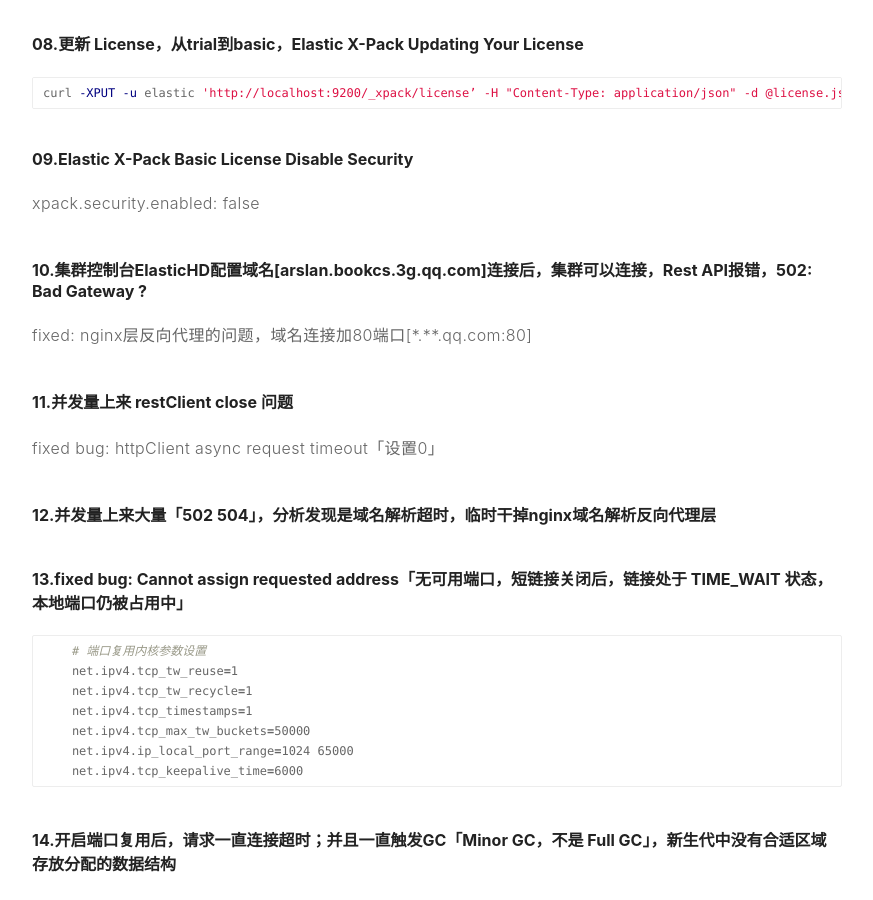
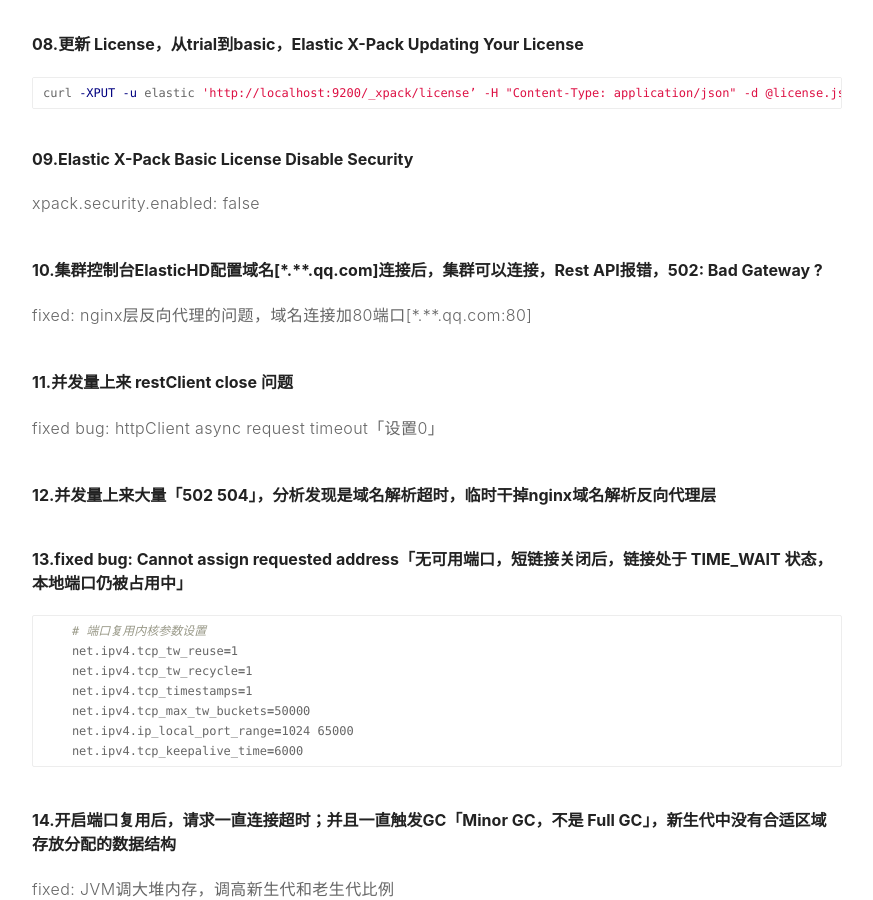
Before and after one commit to Jiangew/jiangew.github.io, a Jekyll site: the page built from _posts/17-12-06-es-deploy-proxy.md, in a window 1280 px wide and 900 px high, scrolled down 19919 px. Shown: the whole window, without its empty margins (203-1076 px from the left). Built offline with Jekyll 4.4.1, drawn with Linux system fonts in a browser that asks for light colours; comment, search, counter and statistics services are not loaded.

Commit message:
filter qq domain

```diff
--- a/_posts/17-12-06-es-deploy-proxy.md
+++ b/_posts/17-12-06-es-deploy-proxy.md
@@ -388,7 +388,7 @@
 #### 09.Elastic X-Pack Basic License Disable Security
 xpack.security.enabled: false
 
-#### 10.集群控制台ElasticHD配置域名[arslan.bookcs.3g.qq.com]连接后，集群可以连接，Rest API报错，502: Bad Gateway ?
+#### 10.集群控制台ElasticHD配置域名[*.**.qq.com]连接后，集群可以连接，Rest API报错，502: Bad Gateway ?
 fixed: nginx层反向代理的问题，域名连接加80端口[*.**.qq.com:80]
 
 #### 11.并发量上来 restClient close 问题
```
